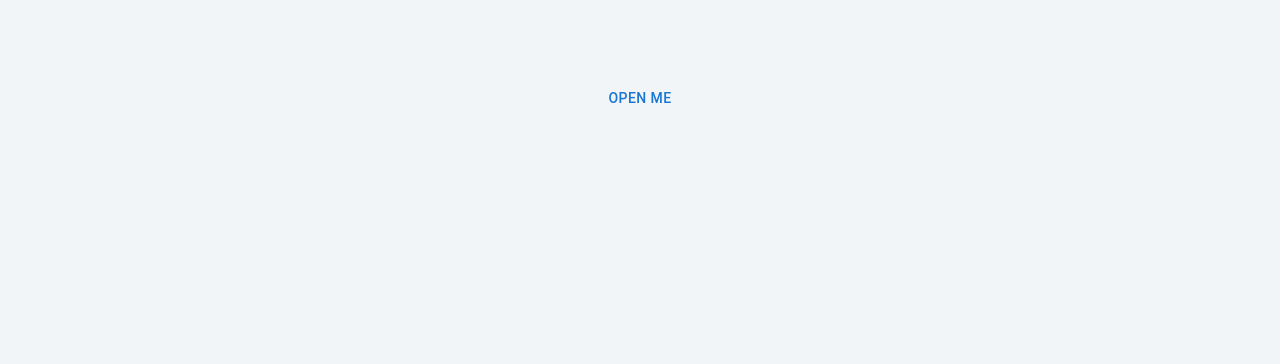
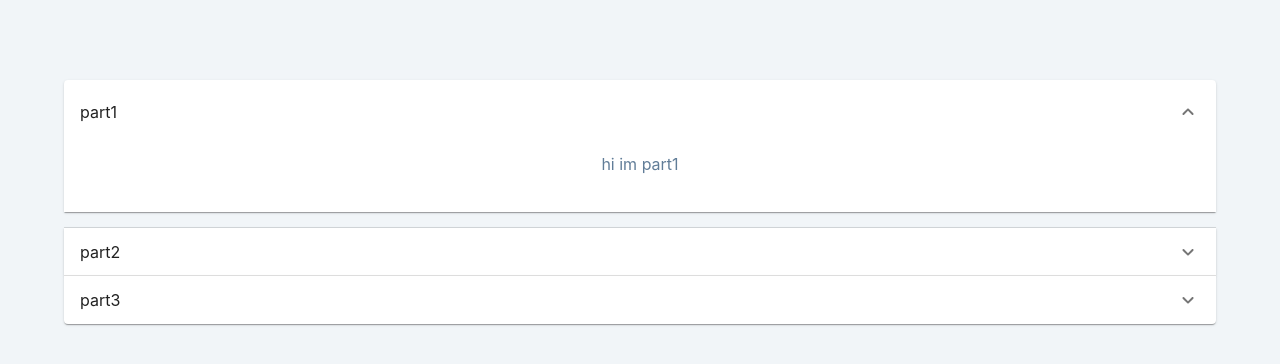
Before and after one commit to alivarastepour/react, a React (Create React App) app: page / in a window 1280 px wide. Shown: the top 364 px of the page. Built offline with nearby package versions, Linux system fonts and the light colour scheme.

Commit message:
MUI Accordion

```diff
--- a/src/App.js
+++ b/src/App.js
@@ -1,5 +1,5 @@
 import React from "react";
-import Setup from "./tutorial/28-MUI/Snackbar";
+import Setup from "./tutorial/28-MUI/Accordion";
 function App() {
   return (
     <div className="container">
--- /dev/null
+++ b/src/tutorial/28-MUI/Accordion.js
@@ -0,0 +1,57 @@
+import { ExpandMoreRounded } from "@mui/icons-material";
+import { Accordion, AccordionDetails, AccordionSummary } from "@mui/material";
+import React, { useState } from "react";
+
+const Setup = () => {
+  const [state, setState] = useState(1);
+  return (
+    <>
+      <Accordion
+        expanded={state === 1}
+        onChange={() =>
+          setState((prev) => {
+            return prev === 1 ? 0 : 1;
+          })
+        }
+      >
+        <AccordionSummary expandIcon={<ExpandMoreRounded />}>
+          <div>part1</div>
+        </AccordionSummary>
+        <AccordionDetails>
+          <p>hi im part1</p>
+        </AccordionDetails>
+      </Accordion>
+      <Accordion
+        expanded={state === 2}
+        onChange={() =>
+          setState((prev) => {
+            return prev === 2 ? 0 : 2;
+          })
+        }
+      >
+        <AccordionSummary expandIcon={<ExpandMoreRounded />}>
+          <div>part2</div>
+        </AccordionSummary>
+        <AccordionDetails>
+          <p>hi im part2</p>
+        </AccordionDetails>
+      </Accordion>
+      <Accordion
+        expanded={state === 3}
+        onChange={() =>
+          setState((prev) => {
+            return prev === 3 ? 0 : 3;
+          })
+        }
+      >
+        <AccordionSummary expandIcon={<ExpandMoreRounded />}>
+          <div>part3</div>
+        </AccordionSummary>
+        <AccordionDetails>
+          <p>hi im part3</p>
+        </AccordionDetails>
+      </Accordion>
+    </>
+  );
+};
+export default Setup;
```
